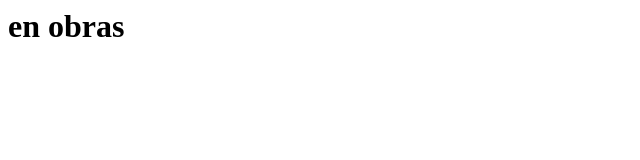
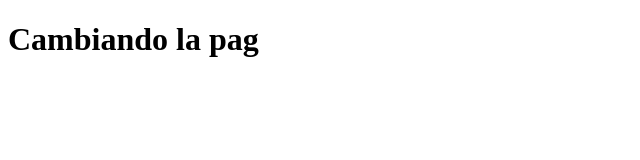
Before and after one commit to pabmoralc/pabmoralc.github.io, a plain HTML site: page index.html in a window 1280 px wide. Shown: the whole page, without its empty margins (0-640 px from the left). Drawn offline with Linux system fonts and the light colour scheme.

Commit message:
actualizando la pag 1ª vez

```diff
--- a/index.html
+++ b/index.html
@@ -1 +1,11 @@
-<h1>en obras</h1>
+<!DOCTYPE html>
+<html lang="en">
+<head>
+    <meta charset="UTF-8">
+    <meta name="viewport" content="width=device-width, initial-scale=1.0">
+    <title>Document</title>
+</head>
+<body>
+    <h1>Cambiando la pag</h1>
+</body>
+</html>
```
